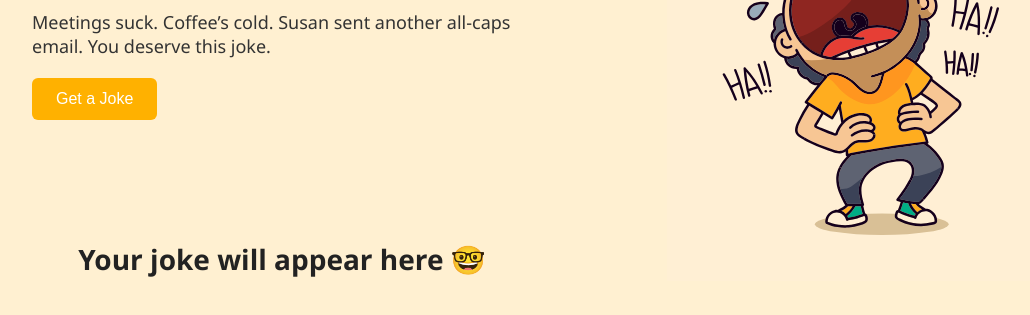
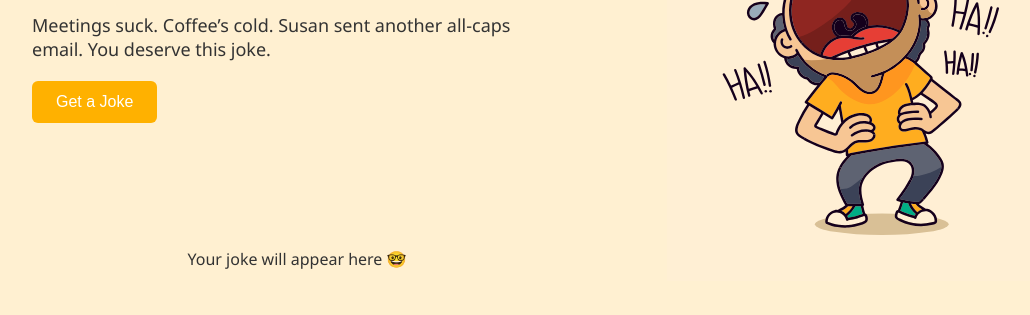
Before and after one commit to baleintoon-11/RandomJokes, a plain HTML site: page index.html in a window 1280 px wide. Shown: the part 319-634 px from the top of the page, without its empty margins (58-1088 px from the left). Drawn offline with Linux system fonts and the light colour scheme.

Commit message:
changhes!

```diff
--- a/index.html
+++ b/index.html
@@ -20,7 +20,7 @@
                     <button id="getJoke">Get a Joke</button>
                     <div id="loader" class="spinner hidden"></div>
                 </div>
-                <p id="jokeText" class="joke-display centered visible">Your joke will appear here 🤓</p>
+                <p id="jokeText" class="joke-display visible">Your joke will appear here 🤓</p>
             </div>
             <div class="right">
                 <img src="laughImage.svg" alt="Laughing" class="laugh-img" />
--- a/style.css
+++ b/style.css
@@ -81,19 +81,23 @@ button:hover {
 
 /* Joke text with fade-in and reserved space */
 #jokeText.joke-display {
-    margin-top: 30px;
-    font-size: 28px;
-    font-weight: 700;
-    color: #222;
-    line-height: 1.4;
-    min-height: 100px;
-    max-width: 500px;
     opacity: 1;
     transition: opacity 0.4s ease;
+    min-height: 100px;
+    /* Keep consistent space reserved */
     display: flex;
     align-items: center;
-    justify-content: flex-start;
+    justify-content: center;
+    text-align: center;
+    padding: 10px;
 }
+
+#jokeText:not(.visible) {
+    opacity: 0.3;
+    /* Instead of fully hiding it, dim it */
+    transition: opacity 0.2s ease;
+}
+
 
 /* Optional: center text horizontally if you prefer */
 #jokeText.centered {
```
